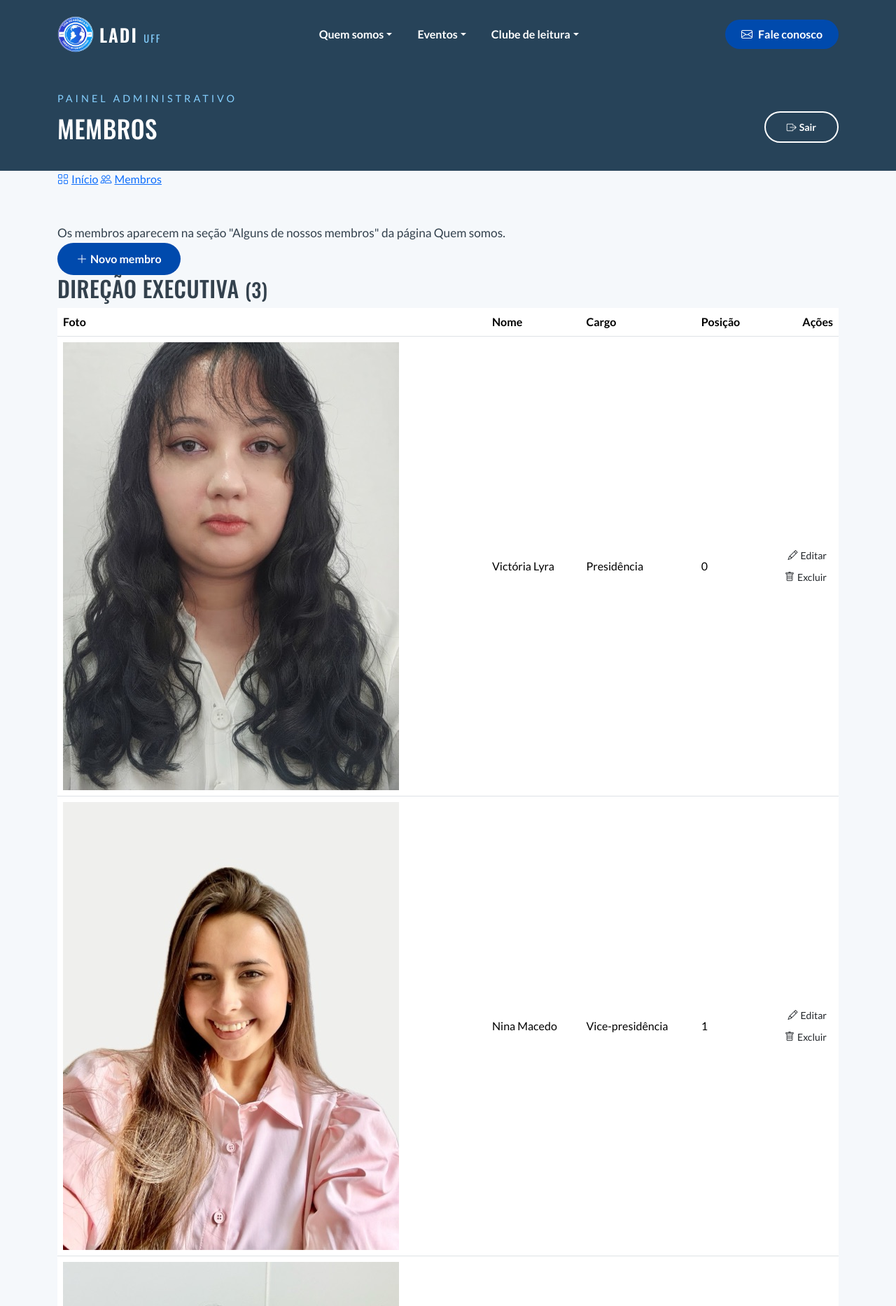
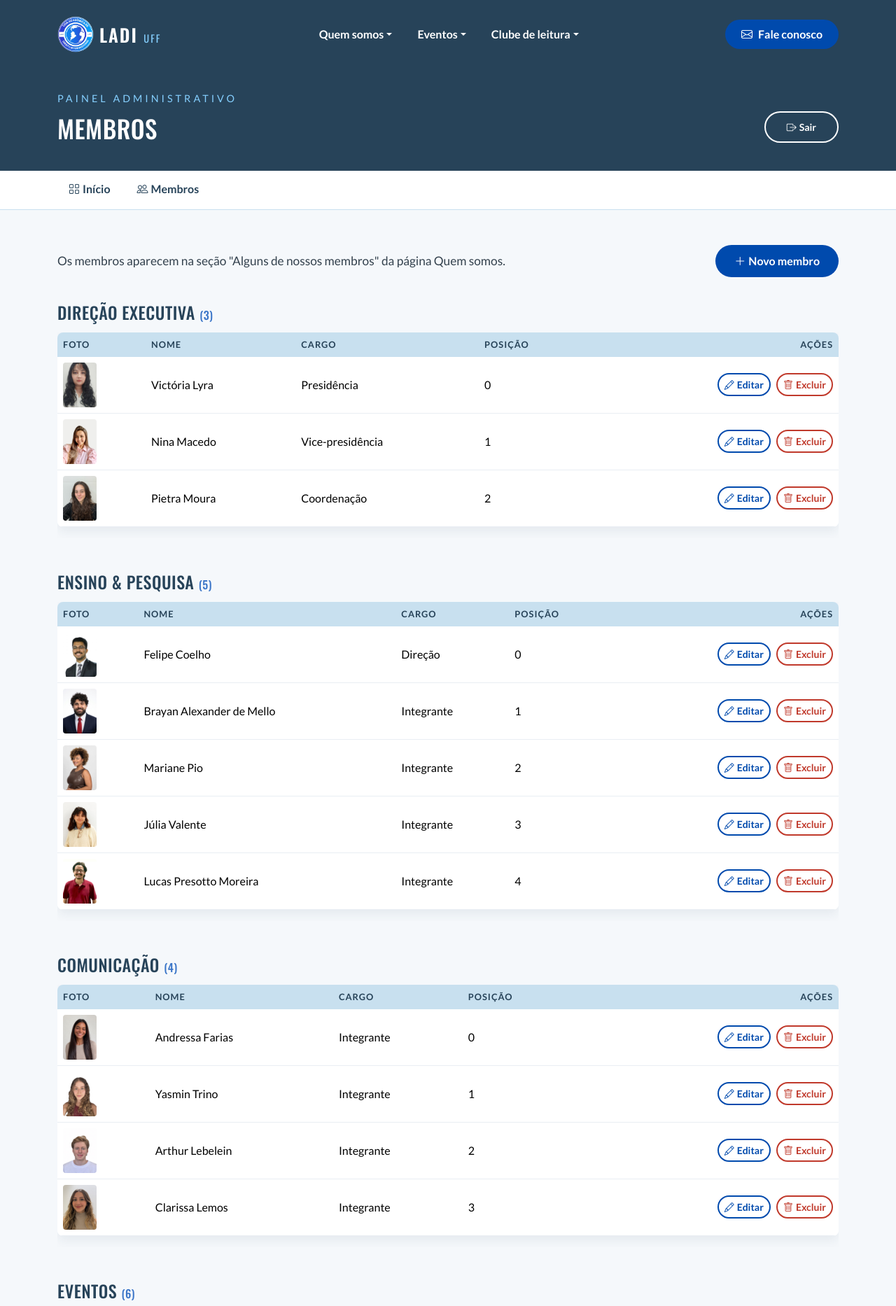
Before and after one commit to joaopiller/ladi-uff, a Flask app: template templates/admin/membros.html in a window 1280 px wide. Shown: the top 1866 px of the page at 70% size. Run offline with Flask 3, Linux system fonts and the light colour scheme; the template is opened without the code that fills it: values that come from a table or form of the project are taken from there, others are empty; data comes from the database, SQL or seed files in the repository; some libraries are stand-ins or nearby versions.

Commit message:
style(admin): menu, cards, tabela e formulário do painel

```diff
--- a/static/css/admin.css
+++ b/static/css/admin.css
@@ -75,6 +75,186 @@
   min-height: 50vh;
 }
 
+.menu-admin {
+  background-color: #fff;
+  border-bottom: 1px solid var(--azul-gelo);
+}
+
+.menu-admin .container {
+  display: flex;
+  gap: 6px;
+  overflow-x: auto;
+}
+
+.menu-admin a {
+  color: var(--azul-escuro);
+  font-weight: 700;
+  text-decoration: none;
+  padding: 14px 16px;
+  border-bottom: 3px solid transparent;
+  white-space: nowrap;
+}
+
+.menu-admin a:hover {
+  color: var(--azul);
+}
+
+.menu-admin a.ativo {
+  color: var(--azul);
+  border-bottom-color: var(--azul-claro);
+}
+
+.card-painel {
+  display: flex;
+  flex-direction: column;
+  background-color: #fff;
+  border-radius: 8px;
+  padding: 28px;
+  box-shadow: 0 8px 20px rgba(39, 67, 89, 0.1);
+  color: var(--azul-escuro);
+  text-decoration: none;
+  transition: transform 0.2s, box-shadow 0.2s;
+}
+
+.card-painel:hover {
+  transform: translateY(-4px);
+  box-shadow: 0 12px 26px rgba(39, 67, 89, 0.18);
+  color: var(--azul-escuro);
+}
+
+.card-painel i {
+  font-size: 1.8rem;
+  color: var(--azul-claro);
+}
+
+.card-painel-numero {
+  font-family: 'Oswald', sans-serif;
+  font-size: 2.6rem;
+  line-height: 1.2;
+  margin-top: 8px;
+}
+
+.card-painel-nome {
+  font-weight: 700;
+  text-transform: uppercase;
+  letter-spacing: 1px;
+  font-size: 0.85rem;
+}
+
+.barra-admin {
+  display: flex;
+  flex-wrap: wrap;
+  align-items: center;
+  justify-content: space-between;
+  gap: 16px;
+  margin-bottom: 36px;
+}
+
+.titulo-admin {
+  color: var(--azul-escuro);
+  font-size: 1.5rem;
+  margin-bottom: 14px;
+}
+
+.titulo-admin small {
+  color: var(--azul-medio);
+  font-size: 1rem;
+}
+
+.tabela-admin {
+  background-color: #fff;
+  border-radius: 8px;
+  overflow: hidden;
+  box-shadow: 0 6px 16px rgba(39, 67, 89, 0.08);
+}
+
+.tabela-admin th {
+  background-color: var(--azul-gelo);
+  color: var(--azul-escuro);
+  font-size: 0.8rem;
+  text-transform: uppercase;
+  letter-spacing: 1px;
+  border: none;
+}
+
+.tabela-admin td {
+  border-color: #e9eef3;
+}
+
+.miniatura {
+  width: 48px;
+  aspect-ratio: 3 / 4;
+  object-fit: cover;
+  border-radius: 4px;
+}
+
+.acoes {
+  display: inline-flex;
+  gap: 8px;
+}
+
+.btn-contorno {
+  border: 2px solid var(--azul);
+  color: var(--azul);
+  border-radius: 30px;
+  font-weight: 700;
+}
+
+.btn-contorno:hover {
+  background-color: var(--azul);
+  color: #fff;
+}
+
+.btn-excluir {
+  border: 2px solid #c0392b;
+  color: #c0392b;
+  border-radius: 30px;
+  font-weight: 700;
+}
+
+.btn-excluir:hover {
+  background-color: #c0392b;
+  color: #fff;
+}
+
+.link-voltar {
+  display: inline-block;
+  color: var(--azul);
+  font-weight: 700;
+  text-decoration: none;
+  margin-bottom: 20px;
+}
+
+.caixa-form {
+  background-color: #fff;
+  border-radius: 8px;
+  padding: 32px;
+  box-shadow: 0 8px 20px rgba(39, 67, 89, 0.1);
+}
+
+.foto-atual,
+.foto-vazia {
+  width: 100%;
+  max-width: 220px;
+  aspect-ratio: 3 / 4;
+  border-radius: 6px;
+}
+
+.foto-atual {
+  object-fit: cover;
+  box-shadow: 0 8px 20px rgba(39, 67, 89, 0.2);
+  margin-bottom: 10px;
+}
+
+.foto-vazia {
+  display: inline-flex;
+  align-items: center;
+  justify-content: center;
+  background-color: var(--azul-gelo);
+  color: var(--azul-medio);
+  font-size: 4rem;
+}
+
 @media (max-width: 575px) {
   .caixa-login {
     padding: 28px 20px;
@@ -87,4 +267,12 @@
   .cabecalho-admin h1 {
     font-size: 1.7rem;
   }
+
+  .caixa-form {
+    padding: 22px 18px;
+  }
+
+  .acoes {
+    flex-direction: column;
+  }
 }
```
